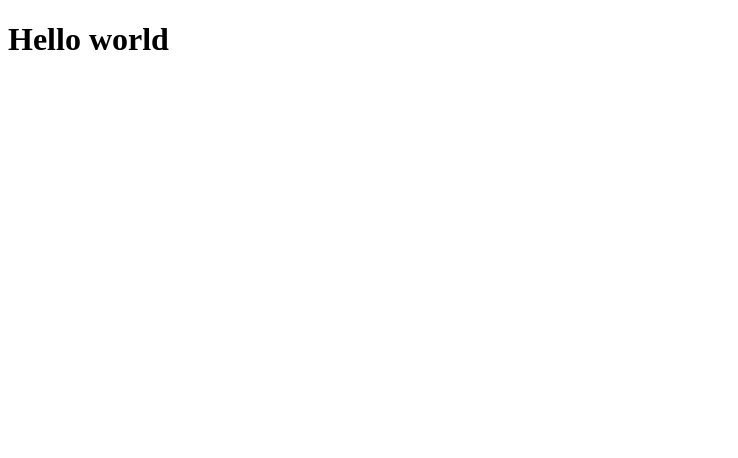
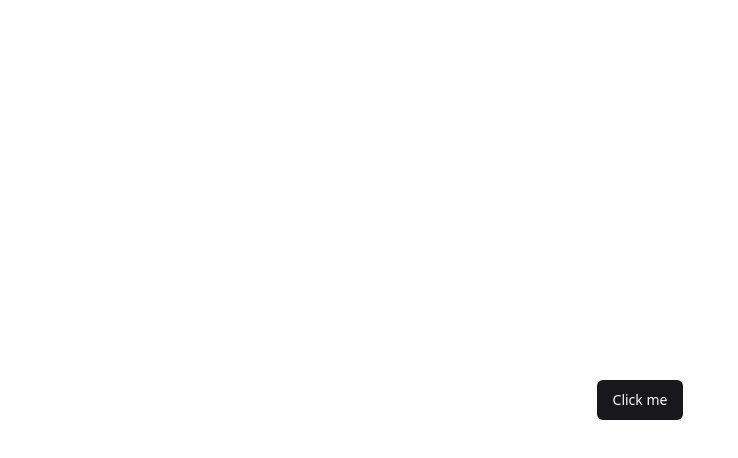
Before and after one commit to brunaporato/pizzashop, a React (Vite) app: page / in a window 1280 px wide. Shown: the top 458 px of the page, without its empty margins (0-738 px from the left). Built offline with nearby package versions, Linux system fonts and the light colour scheme.

Commit message:
config: eslint and prettier

```diff
--- /dev/null
+++ b/prettier.config.js
@@ -0,0 +1,3 @@
+export default {
+  plugins: ['prettier-plugin-tailwindcss'],
+}
--- a/src/App.tsx
+++ b/src/App.tsx
@@ -1,5 +1,11 @@
+import { Button } from './components/ui/button'
+
+import './global.css'
+
 export function App() {
   return (
-    <h1>Hello world</h1>
+    <div className="flex h-screen items-center justify-center">
+      <Button>Click me</Button>
+    </div>
   )
 }
--- /dev/null
+++ b/src/components/ui/button.tsx
@@ -0,0 +1,56 @@
+import { Slot } from '@radix-ui/react-slot'
+import { cva, type VariantProps } from 'class-variance-authority'
+import * as React from 'react'
+
+import { cn } from '@/lib/utils'
+
+const buttonVariants = cva(
+  'inline-flex items-center justify-center whitespace-nowrap rounded-md text-sm font-medium ring-offset-background transition-colors focus-visible:outline-none focus-visible:ring-2 focus-visible:ring-ring focus-visible:ring-offset-2 disabled:pointer-events-none disabled:opacity-50',
+  {
+    variants: {
+      variant: {
+        default: 'bg-primary text-primary-foreground hover:bg-primary/90',
+        destructive:
+          'bg-destructive text-destructive-foreground hover:bg-destructive/90',
+        outline:
+          'border border-input bg-background hover:bg-accent hover:text-accent-foreground',
+        secondary:
+          'bg-secondary text-secondary-foreground hover:bg-secondary/80',
+        ghost: 'hover:bg-accent hover:text-accent-foreground',
+        link: 'text-primary underline-offset-4 hover:underline',
+      },
+      size: {
+        default: 'h-10 px-4 py-2',
+        sm: 'h-9 rounded-md px-3',
+        lg: 'h-11 rounded-md px-8',
+        icon: 'h-10 w-10',
+      },
+    },
+    defaultVariants: {
+      variant: 'default',
+      size: 'default',
+    },
+  },
+)
+
+export interface ButtonProps
+  extends React.ButtonHTMLAttributes<HTMLButtonElement>,
+    VariantProps<typeof buttonVariants> {
+  asChild?: boolean
+}
+
+const Button = React.forwardRef<HTMLButtonElement, ButtonProps>(
+  ({ className, variant, size, asChild = false, ...props }, ref) => {
+    const Comp = asChild ? Slot : 'button'
+    return (
+      <Comp
+        className={cn(buttonVariants({ variant, size, className }))}
+        ref={ref}
+        {...props}
+      />
+    )
+  },
+)
+Button.displayName = 'Button'
+
+export { Button, buttonVariants }
--- a/src/main.tsx
+++ b/src/main.tsx
@@ -1,7 +1,7 @@
 import React from 'react'
 import ReactDOM from 'react-dom/client'
+
 import { App } from './App'
-
 
 ReactDOM.createRoot(document.getElementById('root')!).render(
   <React.StrictMode>
```
Also changed, not shown: package.json (+6 -1 lines), .eslintrc.json (added), 1 other file (tests, documents, lock files or other folders).
